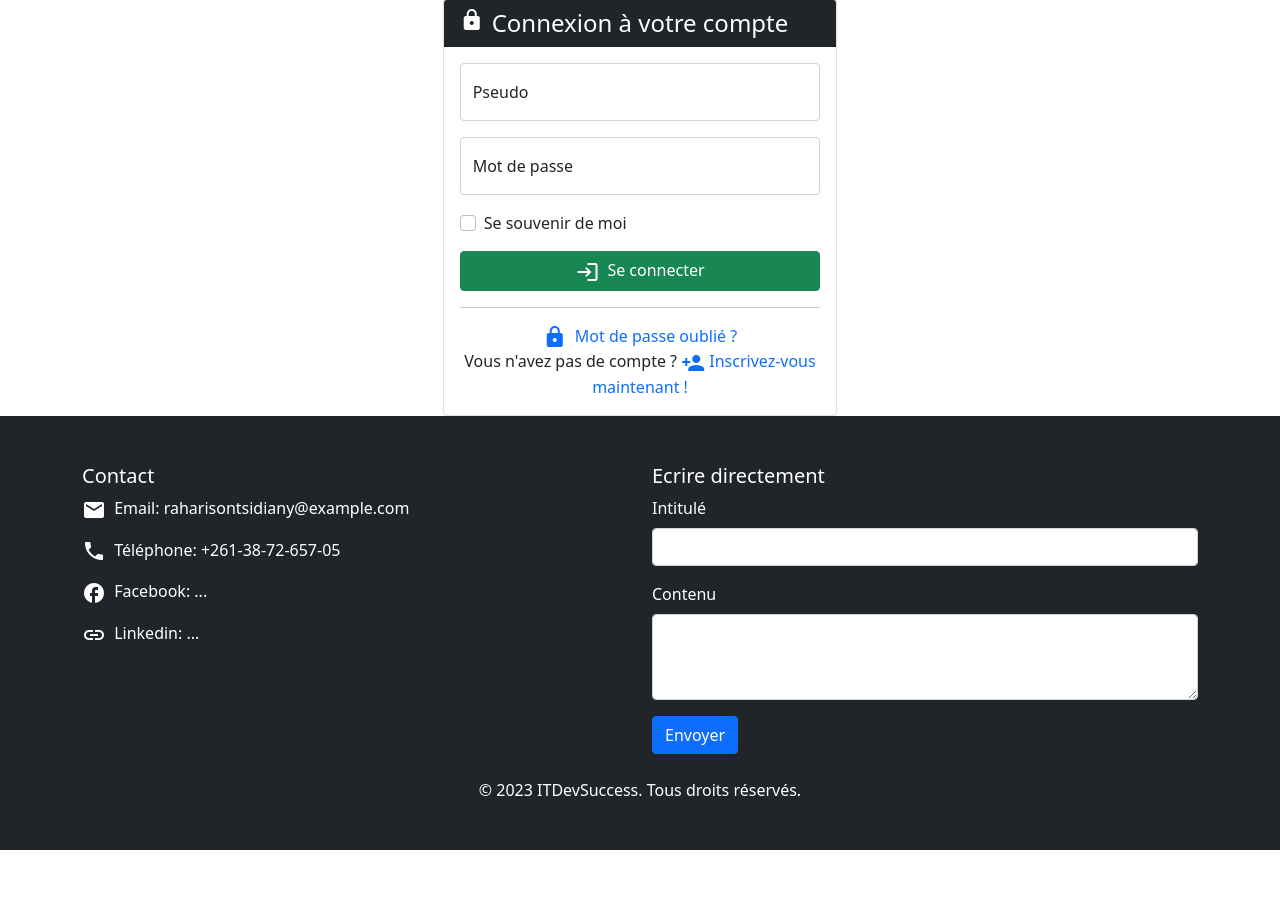
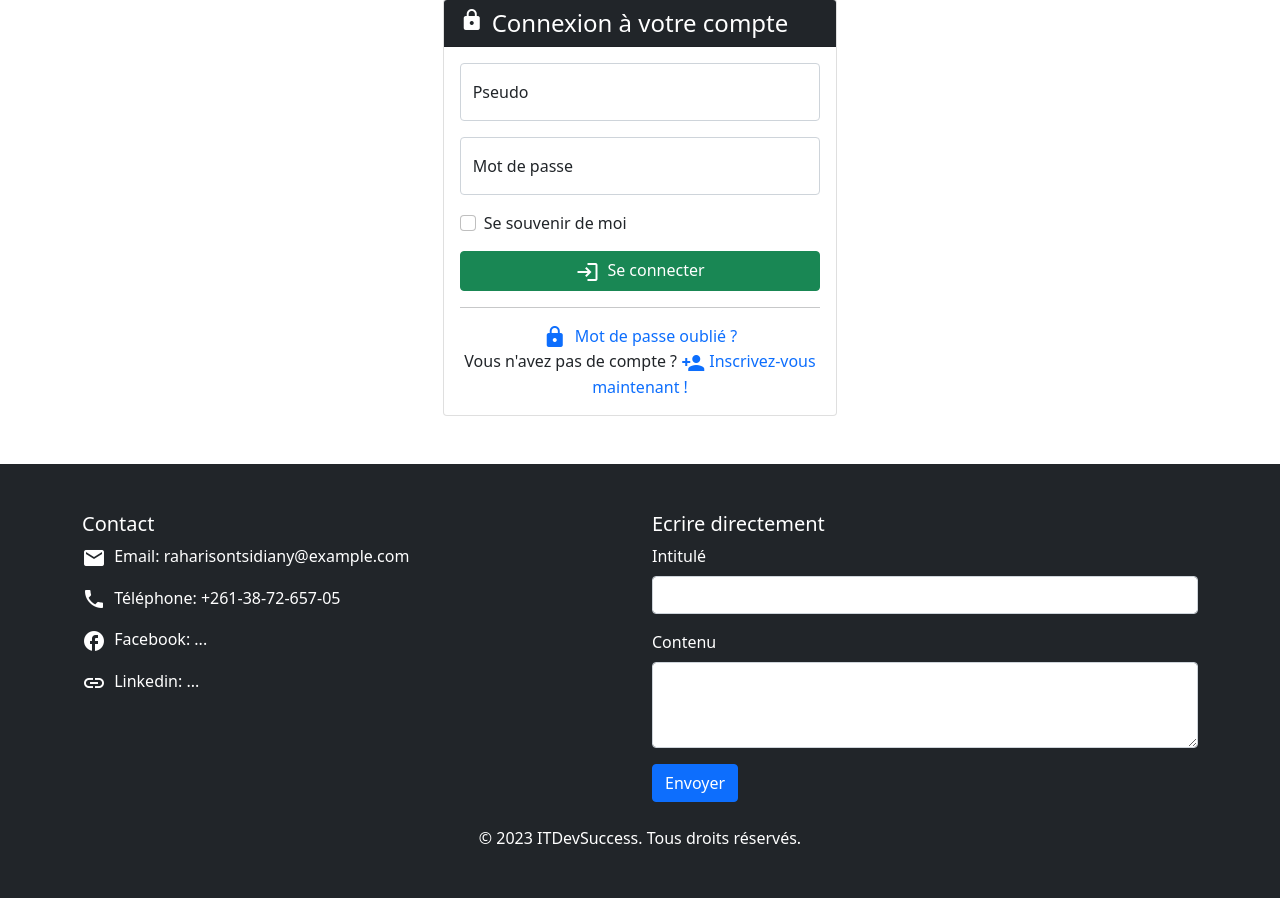
Before and after one commit to Group-ITDevSuccess/E-Commerce-Django-002, a Django app: page /auth/login in a window 1280 px wide. Shown: the part 105-1003 px from the top of the page. Before the commit the page ends 955 px from the top, so only its background shows below. Run offline with Django 4.2, Linux system fonts and the light colour scheme.

Commit message:
Finalisation de projet a 60 %

```diff
--- a/templates/auth/login.html
+++ b/templates/auth/login.html
@@ -2,7 +2,7 @@
 <div class="container-fluid">
   <div class="row justify-content-center">
     <div class="col-md-4">
-      <div class="card mt-5">
+      <div class="card mt-5 mb-5">
         <div class="card-header bg-dark text-white d-flex align-items-center">
           <h4 class="mb-0">
             <i class="material-icons me-2">lock</i>Connexion à votre compte
```
